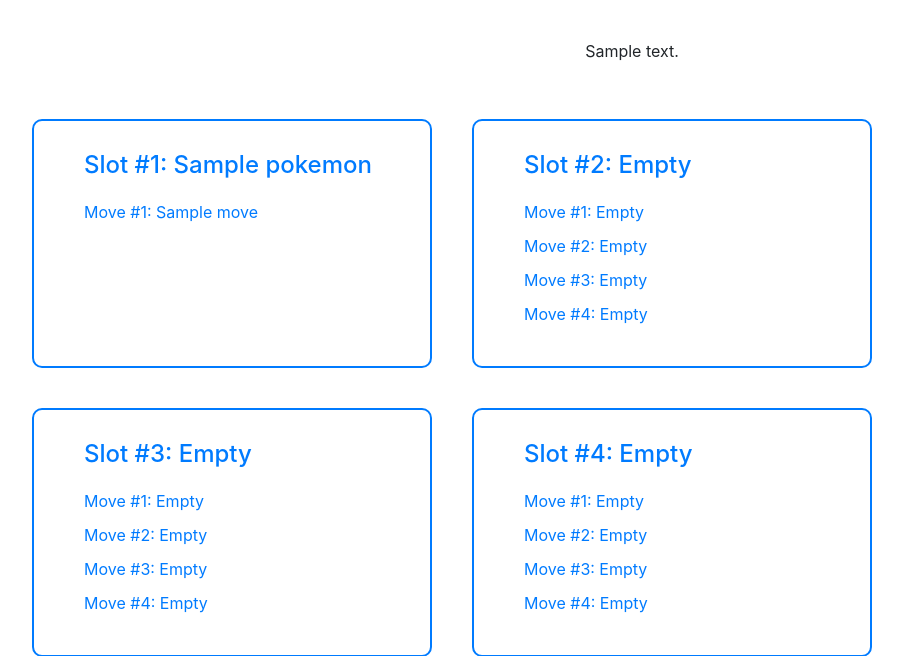
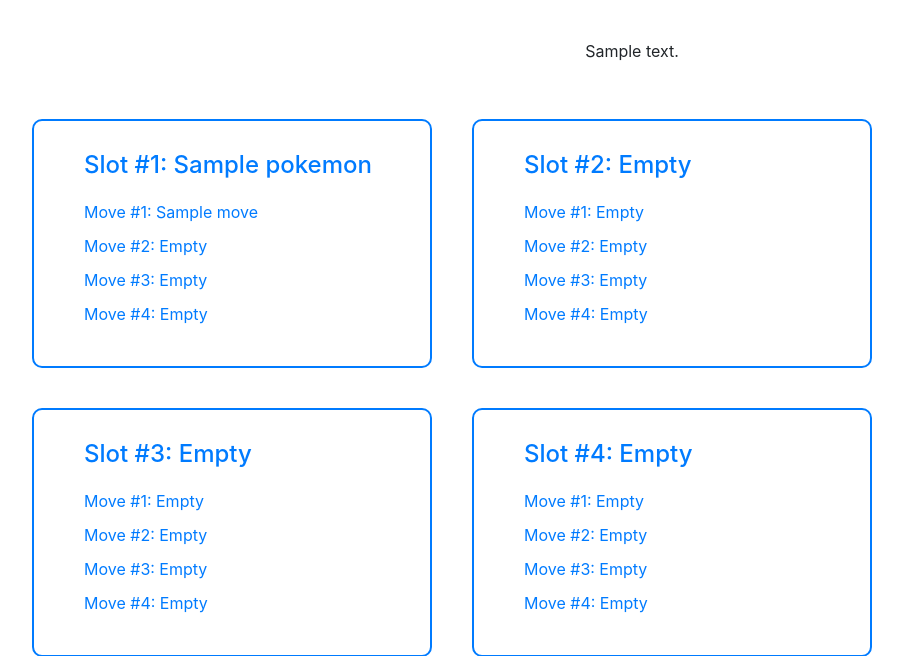
Before and after one commit to AndrewGregorovic/poketeams-web-T4A2, a Flask app: page /teams/1 in a window 1280 px wide. Shown: the part 249-905 px from the top of the page, without its empty margins (8-911 px from the left). Run offline with Flask 2, Linux system fonts and the light colour scheme; tables that the repository leaves empty hold one stand-in row (values such as "Sample post"); one stand-in notice (Sample message) is shown; parts of the project's set-up code (start-up, migrations or seed data) failed here and were passed over; some libraries are stand-ins or nearby versions.

Commit message:
Fixed bugs in team_controller and team_view, added flash messages to pokemon_view.

```diff
--- a/src/controllers/teams_controller.py
+++ b/src/controllers/teams_controller.py
@@ -96,11 +96,11 @@ def get_team(team_id):
 
     # Fill any empty move slots with None, again needs to be done as a dict
     move_sets_dict = [pokemon_moves_schema.dump(move_set) for move_set in move_sets]
-    for move_set in move_sets:
-        indices = [move.pokemon_move_index for move in move_set]
+    for move_set in move_sets_dict:
+        indices = [move["pokemon_move_index"] for move in move_set]
         for i in range(4):
             if i + 1 not in indices:
-                move_sets_dict.insert(i, None)
+                move_set.insert(i, None)
 
     # team_pokemon_ids = []
     # for move_set in move_sets:
--- a/src/templates/team_view.html
+++ b/src/templates/team_view.html
@@ -33,14 +33,18 @@
             {% for i in range(6) %}
                 <a href="{{ url_for('pokemon.view_team_pokemon', team_id=team.id, team_index=i+1) }}" class="col" style="max-width: 32%;min-width: 400px;padding: 30px 50px;border-radius: 10px;border-width: 2px;border-style: solid;margin: 20px;">
                     {% if team.team_pokemon[i] %}
-                        <h4 class="text-left" style="margin-bottom: 20px;width: 300px;">Slot #{{ i + 1 }}: {{ team.team_pokemon[i].pokemon.pokemon_name }}</h4>
+                        <h4 class="text-left" style="margin-bottom: 20px;width: 300px;">Slot #{{ i + 1 }}: {{ team.team_pokemon[i].pokemon.pokemon_name.capitalize() }}</h4>
                         {% if move_sets[i] %}
-                            {% for move in move_sets[i] %}
-                                <p style="margin-bottom: 10px;width: 300px;">Move #{{ i + 1 }}: {{ move.move.move_name }}<br></p>
+                            {% for j in range(4) %}
+                                {% if move_sets[i][j] %}
+                                    <p style="margin-bottom: 10px;width: 300px;">Move #{{ move_sets[i][j].pokemon_move_index }}: {{ move_sets[i][j].move.move_name.capitalize() }}<br></p>
+                                {% else %}
+                                    <p style="margin-bottom: 10px;width: 300px;">Move #{{ j + 1 }}: Empty<br></p>
+                                {% endif %}
                             {% endfor %}
                         {% else %}
-                            {% for i in range(4) %}
-                                <p style="margin-bottom: 10px;width: 300px;">Move #{{ i + 1 }}: Empty<br></p>
+                            {% for j in range(4) %}
+                                <p style="margin-bottom: 10px;width: 300px;">Move #{{ j + 1 }}: Empty<br></p>
                             {% endfor %}
                         {% endif %}
                     {% else %}
```
Also changed, not shown: src/templates/pokemon_view.html (+7 -1 lines).
